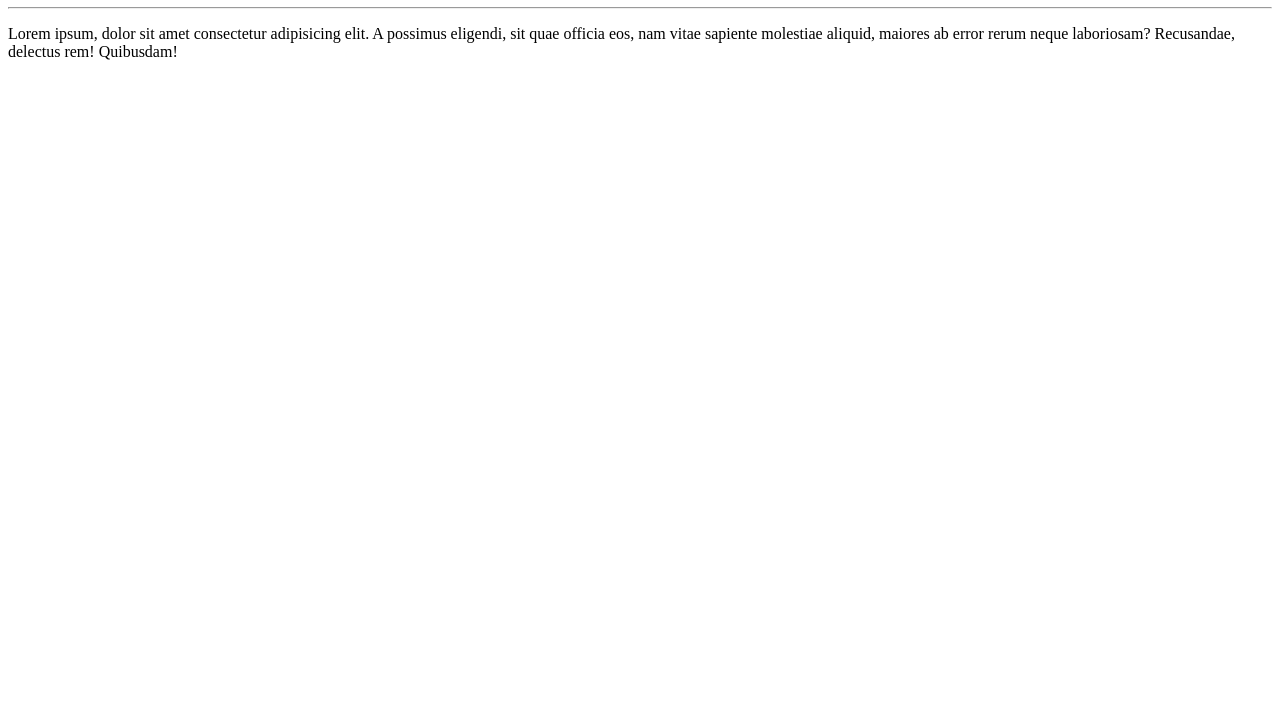
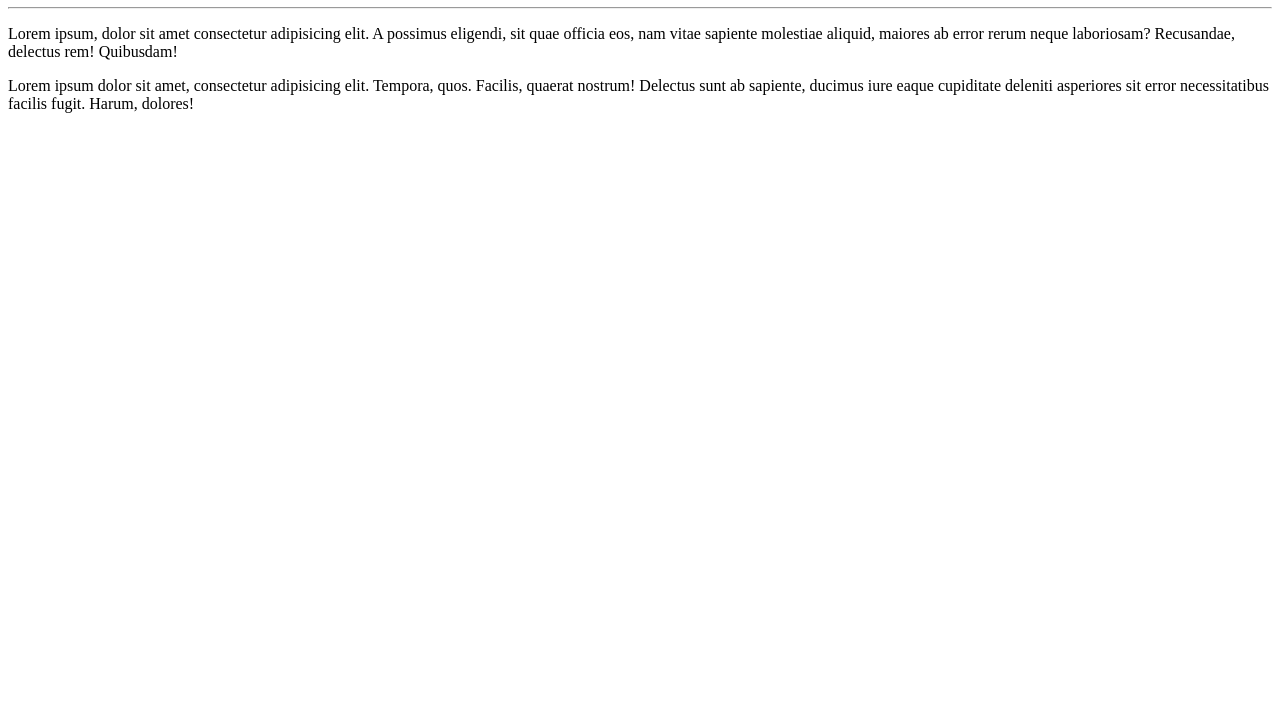
Before and after one commit to Adamilton/Ola_Mundo, a plain HTML site: page site-exemplo/index.html in a window 1280 px wide. Shown: the part 73-800 px from the top of the page. Drawn offline with Linux system fonts and the light colour scheme.

Commit message:
adicionei um parágrafo

```diff
--- a/site-exemplo/index.html
+++ b/site-exemplo/index.html
@@ -10,5 +10,6 @@
     <h1>Olá, Mundo!</h1>
     <hr>
     <p>Lorem ipsum, dolor sit amet consectetur adipisicing elit. A possimus eligendi, sit quae officia eos, nam vitae sapiente molestiae aliquid, maiores ab error rerum neque laboriosam? Recusandae, delectus rem! Quibusdam!</p>
+    <p>Lorem ipsum dolor sit amet, consectetur adipisicing elit. Tempora, quos. Facilis, quaerat nostrum! Delectus sunt ab sapiente, ducimus iure eaque cupiditate deleniti asperiores sit error necessitatibus facilis fugit. Harum, dolores!</p>
 </body>
 </html>
```
